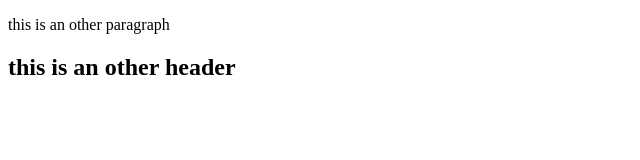
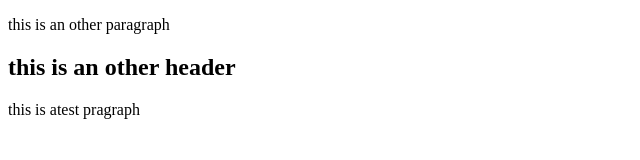
Before and after one commit to Maxamedh/pratical-git, a plain HTML site: page index.html in a window 1280 px wide. Shown: the whole page, without its empty margins (0-640 px from the left). Drawn offline with Linux system fonts and the light colour scheme.

Commit message:
there is an othe commit

```diff
--- a/index.html
+++ b/index.html
@@ -8,5 +8,6 @@
 <body>
     <p>this is an other paragraph</p>
     <h2>this is an other header</h2>
+    <p>this is atest pragraph</p>
 </body>
 </html>
```
